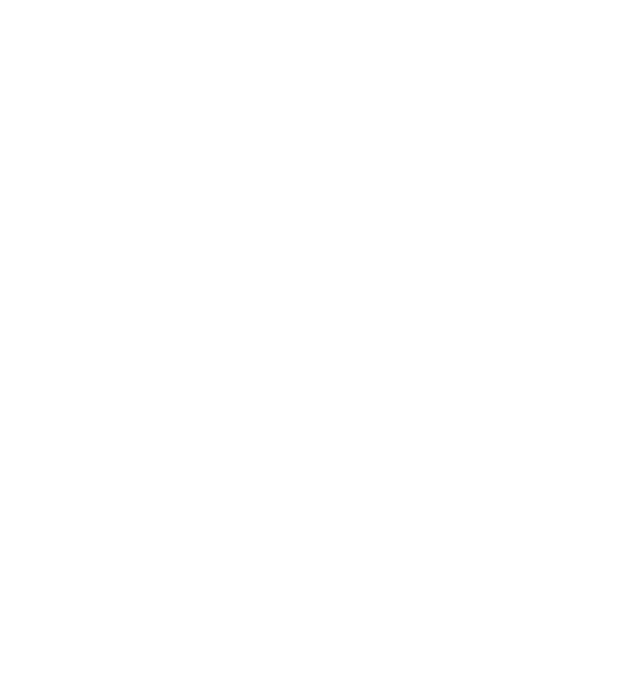
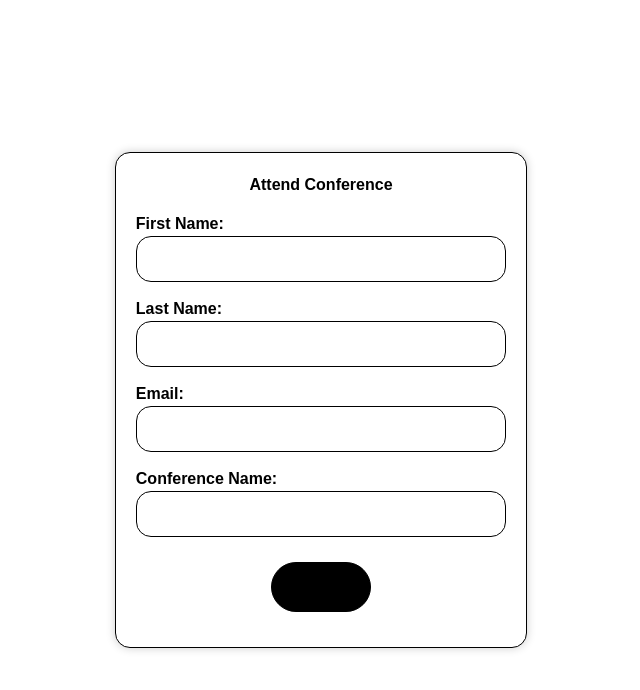
Before and after one commit to shadanamini/GatherHub, a React (Create React App) app: page /attend in a window 1280 px wide. Before the commit this address had no page. Shown: the top 690 px of the page, without its empty margins (319-959 px from the left). Built offline with nearby package versions, Linux system fonts and the light colour scheme.

Commit message:
styled attend conference form

```diff
--- a/src/App.css
+++ b/src/App.css
@@ -40,3 +40,60 @@
     transform: rotate(360deg);
   }
 }
+
+/* Container styles to center the form in the middle of the page */
+.attend-conference-container {
+  display: flex;
+  justify-content: center;
+  align-items: center;
+  height: 100vh;
+  background-color: white;
+}
+
+/* Form styles with rounded corners and updated font */
+.black-and-white-form {
+  background-color: white;
+  color: black;
+  padding: 20px;
+  border: 1px solid black;
+  border-radius: 15px; /* Add rounded corners */
+  box-shadow: 0 0 10px rgba(0, 0, 0, 0.2);
+  font-family: "Arial", sans-serif; /* Change to an aesthetic font */
+}
+
+.form-group {
+  margin: 15px 0; /* Slightly increased spacing */
+  border-radius: 15px; /* Add rounded corners */
+}
+
+/* Input and label styles */
+input {
+  width: 100%;
+  padding: 10px; /* Increased padding for better aesthetics */
+  border: 1px solid black;
+  border-radius: 15px; /* Add rounded corners */
+
+}
+
+label {
+  font-weight: bold;
+  font-size: 16px; /* Adjust font size for better readability */
+}
+
+/* Rounded button container styles */
+.rounded-button-container {
+  text-align: center;
+}
+
+button {
+  background-color: black;
+  color: black;
+  border: 1px solid black;
+  margin-top: 10px;
+  padding: 12px 24px; /* Increased padding for the button */
+  cursor: pointer;
+  font-family: "Arial", sans-serif; /* Change to the same aesthetic font */
+  border-radius: 25px; /* Add rounded corners to the button */
+}
+
+/* Optionally, you can adjust the styles further to match your specific design preferences. */
--- a/src/App.js
+++ b/src/App.js
@@ -1,4 +1,6 @@
 import './App.css';
+import CreateConferenceForm from './pages/CreateConference';
+import AttendConferenceForm from './pages/AttendConference';
 import Landing from './pages/Landing';
 import Login from './pages/Login';
 import Signup from './pages/Signup';
@@ -12,6 +14,8 @@ function App() {
           <Route path="/" element={<Landing />} />
           <Route path="login" element={<Login />} />
           <Route path="signup" element={<Signup />} />
+          <Route path="create" element={<CreateConferenceForm />} />
+          <Route path="attend" element={<AttendConferenceForm />} />
         </Routes>
       </BrowserRouter>
     </>
--- a/src/components/LandingHero.js
+++ b/src/components/LandingHero.js
@@ -4,7 +4,7 @@ const LandingHero = () => {
             <div className="hero-overlay bg-opacity-60"></div>
             <div className="hero-content text-center text-neutral-content">
                 <div className="max-w-md">
-                    <h1 className="mb-5 text-5xl font-bold">Conference Go</h1>
+                    <h1 className="mb-5 text-5xl font-bold">Gather Hub</h1>
                     <p className="mb-5">Seamlessly schedule and manage conferences. Give your attendees a smooth and enjoyable experience that they will remember.</p>
                     <button className="btn btn-primary">Get Started</button>
                 </div>
--- a/src/components/Navbar.js
+++ b/src/components/Navbar.js
@@ -13,17 +13,17 @@ const Navbar = () => {
                         <li><a>View Conferences</a></li>
                     </ul>
                 </div>
-                <Link to="/" className="btn btn-ghost normal-case text-sm">CONFERENCE GO</Link>
+                <Link to="/" className="btn btn-ghost normal-case text-sm">Gather Hub</Link>
             </div>
             <div className="navbar-center hidden lg:flex">
                 <ul className="menu menu-horizontal px-1">
-                    <li><a>Attend Conference</a></li>
-                    <li><a>Create Conference</a></li>
+                    <Link to="/create" className="btn btn-ghost normal-case text-sm mr-5">Create Conference</Link>
+                    <Link to="/attend" className="btn btn-ghost normal-case text-sm mr-5">Attend Conference</Link>
                 </ul>
             </div>
             <div className="navbar-end">
-                <Link to="/login" className="btn btn-ghost normal-case text-sm mr-5">LOGIN</Link>
-                <Link to="/signup" className="btn btn-ghost normal-case text-sm mr-5">SIGN UP</Link>
+                <Link to="/login" className="btn btn-ghost normal-case text-sm mr-5">Login</Link>
+                <Link to="/signup" className="btn btn-ghost normal-case text-sm mr-5">Sign Up</Link>
             </div>
         </div>
     )
--- /dev/null
+++ b/src/pages/AttendConference.js
@@ -0,0 +1,79 @@
+import React, { useState } from "react";
+
+const AttendConferenceForm = () => {
+  const [attendeeData, setAttendeeData] = useState({
+    firstName: "",
+    lastName: "",
+    email: "",
+    conferenceName: "",
+  });
+
+  const handleInputChange = (e) => {
+    const { name, value } = e.target;
+    setAttendeeData({
+      ...attendeeData,
+      [name]: value,
+    });
+  };
+
+  const handleSubmit = (e) => {
+    e.preventDefault();
+    // You can handle the form submission logic here
+    console.log("Submitted data:", attendeeData);
+  };
+
+  return (
+    <div className="attend-conference-container">
+      <div className="black-and-white-form">
+        <h2 div className="text-center font-bold">Attend Conference</h2>
+        <form onSubmit={handleSubmit}>
+          <div className="form-group">
+            <label htmlFor="firstName">First Name:</label>
+            <input
+              type="text"
+              id="firstName"
+              name="firstName"
+              value={attendeeData.firstName}
+              onChange={handleInputChange}
+            />
+          </div>
+          <div className="form-group">
+            <label htmlFor="lastName">Last Name:</label>
+            <input
+              type="text"
+              id="lastName"
+              name="lastName"
+              value={attendeeData.lastName}
+              onChange={handleInputChange}
+            />
+          </div>
+          <div className="form-group">
+            <label htmlFor="email">Email:</label>
+            <input
+              type="email"
+              id="email"
+              name="email"
+              value={attendeeData.email}
+              onChange={handleInputChange}
+            />
+          </div>
+          <div className="form-group">
+            <label htmlFor="conferenceName">Conference Name:</label>
+            <input
+              type="text"
+              id="conferenceName"
+              name="conferenceName"
+              value={attendeeData.conferenceName}
+              onChange={handleInputChange}
+            />
+          </div>
+          <div className="form-group rounded-button-container font-bold">
+            <button type="submit">Attend</button>
+          </div>
+        </form>
+      </div>
+    </div>
+  );
+};
+
+export default AttendConferenceForm;
--- /dev/null
+++ b/src/pages/CreateConference.js
@@ -0,0 +1,91 @@
+import React, { useState } from "react";
+
+const CreateConferenceForm = () => {
+  const [conferenceData, setConferenceData] = useState({
+    name: "",
+    maxAttendees: "",
+    city: "",
+    state: "",
+    country: "",
+    presentations: [],
+  });
+
+  const handleInputChange = (e) => {
+    const { name, value } = e.target;
+    setConferenceData({
+      ...conferenceData,
+      [name]: value,
+    });
+  };
+
+  const handleSubmit = (e) => {
+    e.preventDefault();
+    // You can handle the form submission logic here
+    console.log("Submitted data:", conferenceData);
+  };
+
+  return (
+    <div>
+      <h2>Create Conference</h2>
+      <form onSubmit={handleSubmit}>
+        <div>
+          <label htmlFor="name">Conference Name:</label>
+          <input
+            type="text"
+            id="name"
+            name="name"
+            value={conferenceData.name}
+            onChange={handleInputChange}
+          />
+        </div>
+        <div>
+          <label htmlFor="maxAttendees">Max Attendees:</label>
+          <input
+            type="number"
+            id="maxAttendees"
+            name="maxAttendees"
+            value={conferenceData.maxAttendees}
+            onChange={handleInputChange}
+          />
+        </div>
+        <div>
+          <label htmlFor="city">City:</label>
+          <input
+            type="text"
+            id="city"
+            name="city"
+            value={conferenceData.city}
+            onChange={handleInputChange}
+          />
+        </div>
+        <div>
+          <label htmlFor="state">State:</label>
+          <input
+            type="text"
+            id="state"
+            name="state"
+            value={conferenceData.state}
+            onChange={handleInputChange}
+          />
+        </div>
+        <div>
+          <label htmlFor="country">Country:</label>
+          <input
+            type="text"
+            id="country"
+            name="country"
+            value={conferenceData.country}
+            onChange={handleInputChange}
+          />
+        </div>
+        {/* Add input fields for presentations (e.g., an array of presentation names) */}
+        {/* For presentations, you can add more input fields and use state to manage the list */}
+        <div>
+          <button type="submit">Create Conference</button>
+        </div>
+      </form>
+    </div>
+  );
+};
+
+export default CreateConferenceForm;
```
